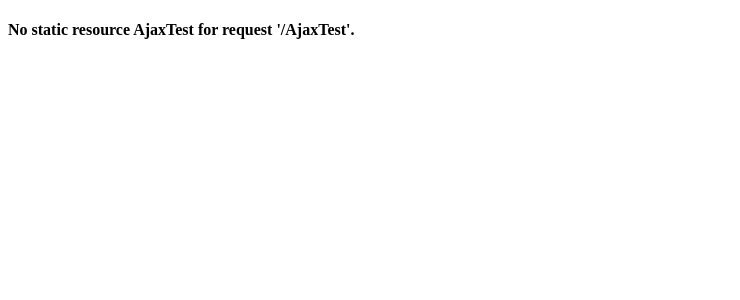
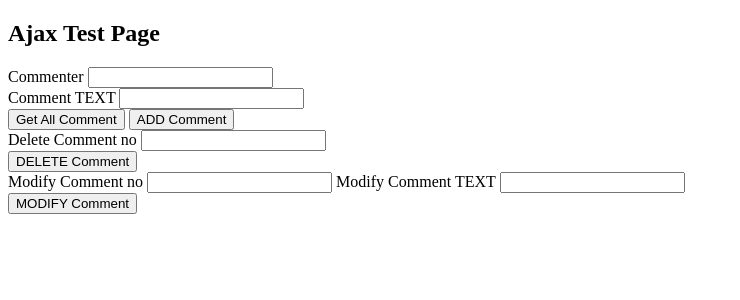
Before and after one commit to wayne-kim/basic_board-Spring_Postgresql_MyBatis_BootStrap-, a Java web app: page /AjaxTest in a window 1280 px wide. Shown: the top 300 px of the page, without its empty margins (0-740 px from the left). Run offline with Spring Boot 4, a stand-in JSP engine, Linux system fonts and the light colour scheme; the project's own start-up code is not run, and a stand-in starts its controllers and pages.

Commit message:
Comment Add Feature

```diff
--- /dev/null
+++ b/src/main/java/org/database/controller/AjaxTestController.java
@@ -0,0 +1,29 @@
+package org.database.controller;
+
+import java.text.DateFormat;
+import java.util.Date;
+import java.util.Locale;
+
+import javax.inject.Inject;
+
+import org.slf4j.Logger;
+import org.slf4j.LoggerFactory;
+import org.springframework.stereotype.Controller;
+import org.springframework.ui.Model;
+import org.springframework.web.bind.annotation.RequestMapping;
+import org.springframework.web.bind.annotation.RequestMethod;
+
+/**
+ * Handles requests for the application home page.
+ */
+@Controller
+public class AjaxTestController {
+
+	private static final Logger logger = LoggerFactory.getLogger(AjaxTestController.class);
+
+	@RequestMapping(value = "/AjaxTest", method = RequestMethod.GET)
+	public void AjaxTest() {
+
+	}
+
+}
--- a/src/main/webapp/WEB-INF/spring/root-context.xml
+++ b/src/main/webapp/WEB-INF/spring/root-context.xml
@@ -20,7 +20,7 @@
 		<property name="driverClassName" value="net.sf.log4jdbc.sql.jdbcapi.DriverSpy"></property>
 		<property name="url" value="jdbc:log4jdbc:postgresql://localhost:5432/postgres"></property>
 		<property name="username" value="postgres"></property>
-		<property name="password" value="******"></property>
+		<property name="password" value="snk11685"></property>
 	</bean>
 
 	<bean id="sqlSessionFactory" class="org.mybatis.spring.SqlSessionFactoryBean">
--- /dev/null
+++ b/src/main/webapp/WEB-INF/views/AjaxTest.jsp
@@ -0,0 +1,108 @@
+<%@ page language="java" contentType="text/html; charset=UTF-8" pageEncoding="UTF-8"%>
+<!DOCTYPE html PUBLIC "-//W3C//DTD HTML 4.01 Transitional//EN" "http://www.w3.org/TR/html4/loose.dtd">
+<html>
+<head>
+<meta http-equiv="Content-Type" content="text/html; charset=UTF-8">
+<title>Ajax test page</title>
+</head>
+<body>
+	<h2>Ajax Test Page</h2>
+
+	<div>
+		<div>
+			Commenter <input type="text" name="commenter" id="newCommemtWriter">
+		</div>
+		<div>
+			Comment TEXT <input type="text" name="commentText" id="newCommentText">
+		</div>
+		<button id="getAllCommentBtn">Get All Comment</button>
+		<button id="commentAddBtn">ADD Comment</button>
+
+		<div>
+			Delete Comment no <input type="text" name="commentText" id="deleteCommentNo">
+		</div>
+		<button id="commentDeleteBtn">DELETE Comment</button>
+
+		<div>
+			Modify Comment no <input type="text" name="commentText" id="modefiyCommentNo">
+			Modify Comment TEXT <input type="text" name="commentText" id="modefiyCommentText">
+		</div>
+		<button id="commentModifyBtn">MODIFY Comment</button>
+	</div>
+
+	<ul id="comments">
+	</ul>
+	<script src="/resources/plugins/jQuery/jQuery-2.1.4.min.js"></script>
+	<script>
+		var bno = 21201;
+
+		function getAllList() {
+
+			$.getJSON("/comment/all/" + bno, function(data) {
+				console.log(data.length);
+
+				var str = "";
+
+				$(data).each(function() {
+					str += "<li data-cno='" +this.cno+ "' class='commentLi'>" + this.cno + ":" + this.content + "</li>";
+				});
+				$("#comments").html(str);
+			});
+		}
+
+		$("#commentAddBtn").on("click", function(){
+			var commenter = $("#newCommemtWriter").val();
+			var commentText = $("#newCommentText").val();
+
+			$.ajax({
+				type : 'post',
+				url : '/comment',
+				headers : {
+					"Content-Type" : "application/json",
+					"X-HTTP-Method-Override" : "POST"
+				},
+				dataType : 'text',
+				data : JSON.stringify({
+					bno : bno,
+					writer : commenter,
+					content : commentText
+				}),
+				success : function(result){
+					if(result == 'SUCCESS'){
+						alert("등록 되었습니다.");
+						$("#newCommemtWriter").val("AAAAAaa");
+					}
+				}
+			});
+		});
+
+		$("#getAllCommentBtn").on("click",function(){
+			$("#comments li").remove();
+			getAllList();
+		});
+
+
+		$("#commentDeleteBtn").on("click",function(){
+			var cno =  $("#deleteCommentNo").val();
+
+			$.ajax({
+				type : 'post',
+				url : '/comment/',
+				headers : {
+					"Content-Type" : "application/json",
+					"X-HTTP-Method-Override" : "DELETE"
+				},
+				dataType : 'text',
+				data : JSON.stringify({
+					cno : cno
+				}),
+				success : function(result){
+					if(result == 'SUCCESS'){
+						alert("삭제 되었습니다.");
+					}
+				}
+			});
+		});
+	</script>
+</body>
+</html>
--- a/src/main/webapp/WEB-INF/views/home.jsp
+++ b/src/main/webapp/WEB-INF/views/home.jsp
@@ -16,6 +16,7 @@
 				<div class="box-header with-border">
 					<h3 class="box-title">HOME PAGE</h3>
 				</div>
+				<h1>${serverTime}</h1>
 			</div>
 		</div>
 		<!--/.col (left) -->
```
Also changed, not shown: src/main/java/org/database/controller/BoardController.java (line endings or trailing spaces), 1 other file.
